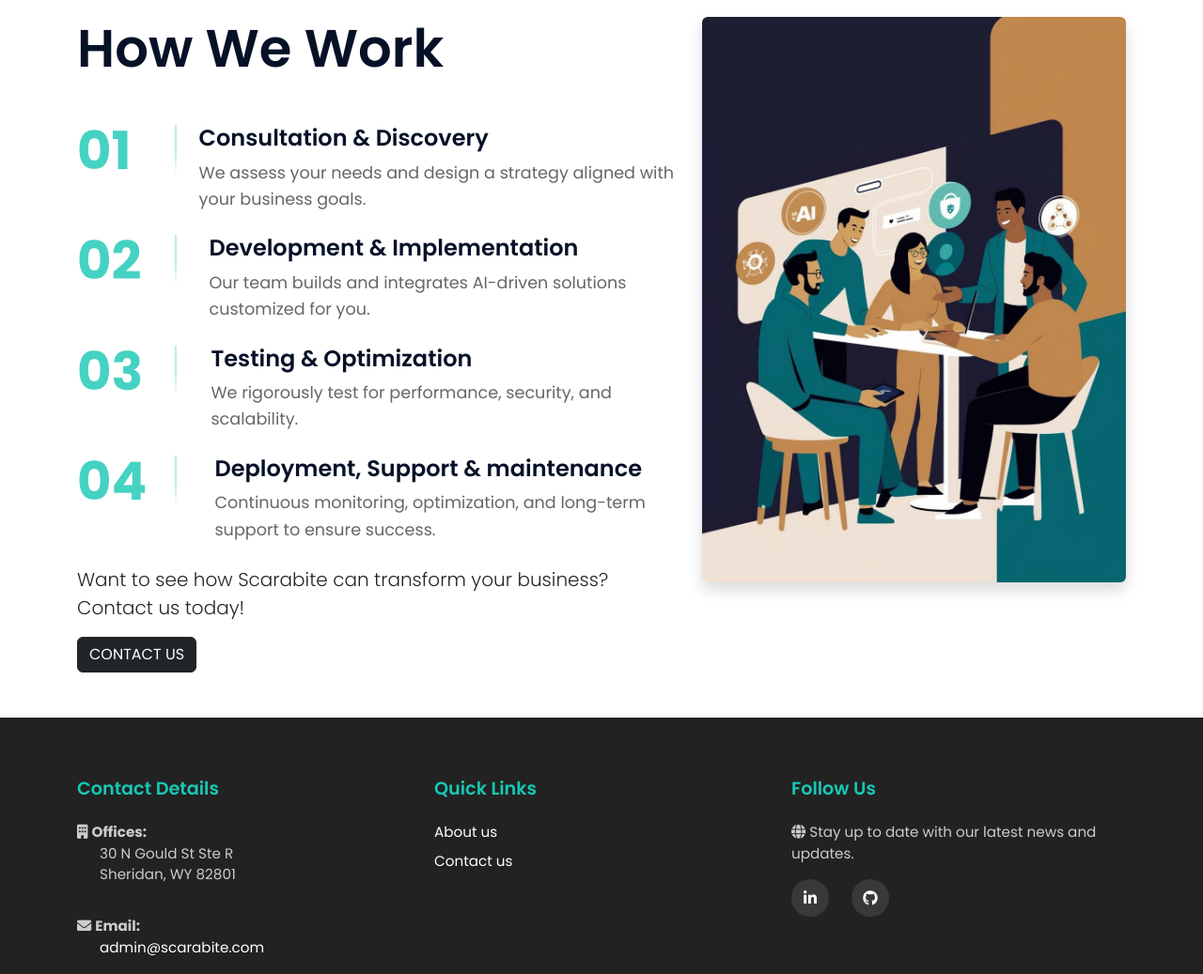
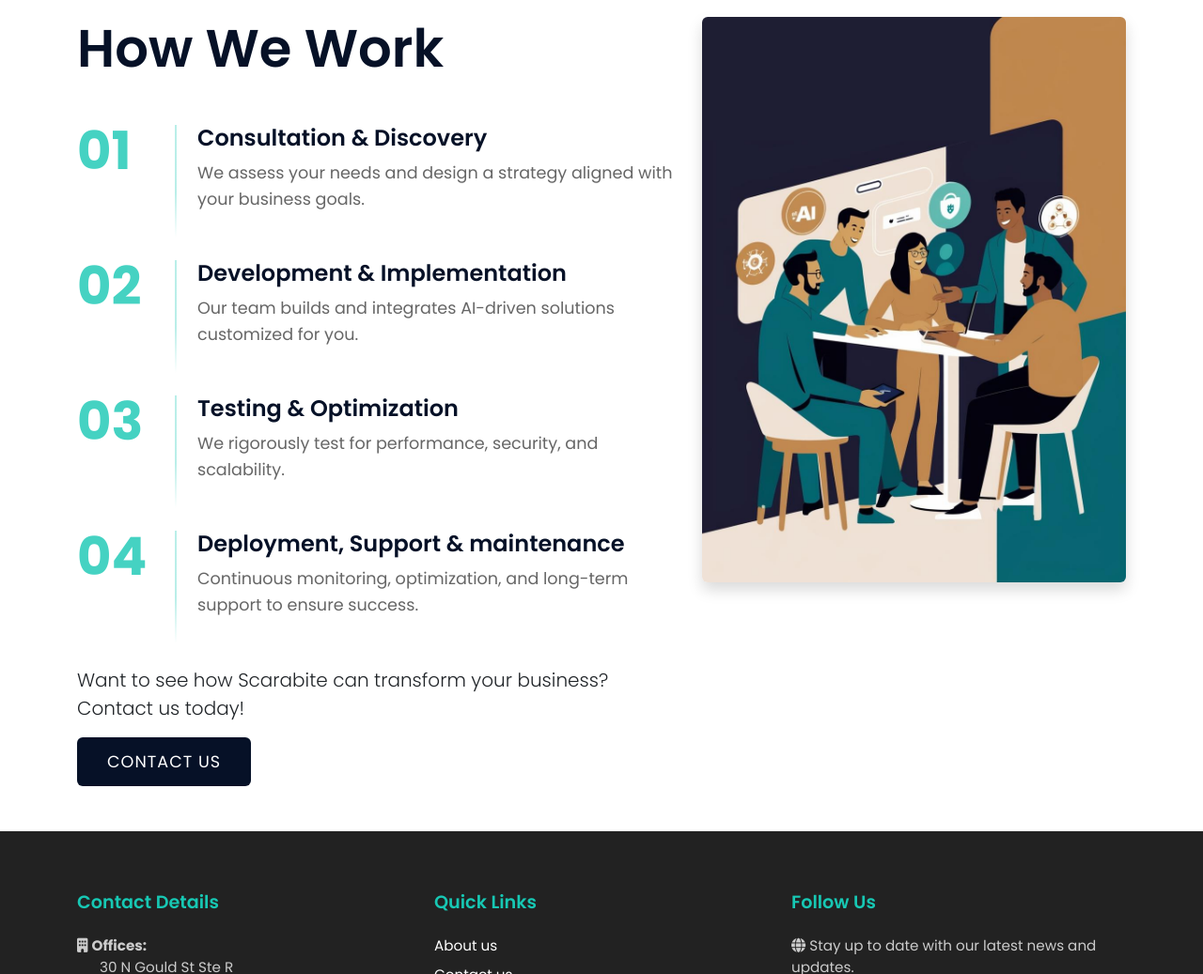
Before and after one commit to kvasilopoulos/scarabite, a plain HTML site: page index.html in a window 1280 px wide. Shown: the part 4480-5517 px from the top of the page at 94% size. Drawn offline with nearby package versions, Linux system fonts and the light colour scheme.

Commit message:
Update CSS for 'How We Work' section styling
- Adjust step layout with min-height and padding
- Enhance step number and content positioning
- Add hover and active states for dark button
- Improve vertical line styling with z-index

```diff
--- a/resources/css/main.css
+++ b/resources/css/main.css
@@ -622,6 +622,8 @@ body {
     align-items: flex-start;
     gap: 3rem;
     position: relative;
+    min-height: 120px;
+    padding-left: 0;
 }
 
 .step-number {
@@ -629,14 +631,20 @@ body {
     font-weight: 700;
     color: var(--brand-teal);
     line-height: 1;
-    min-width: 80px;
+    width: 80px;
     opacity: 0.8;
     text-align: right;
     padding-right: 1.5rem;
+    position: relative;
+    z-index: 1;
+    flex-shrink: 0;
 }
 
 .step-content {
     flex: 1;
+    position: relative;
+    z-index: 1;
+    padding-left: 0;
 }
 
 .step-content h3 {
@@ -657,11 +665,42 @@ body {
     content: '';
     position: absolute;
     left: calc(80px + 1.5rem);
-    top: 0px;
+    top: 0;
     width: 2px;
-    height: calc(100% - 40px);
+    height: 100%;
     background: linear-gradient(to bottom, var(--brand-teal) 60%, transparent);
     opacity: 0.3;
+    z-index: 0;
+}
+
+.how-we-work .btn-dark {
+    background-color: var(--deep-blue);
+    color: white;
+    border: none;
+    padding: 0.8rem 2rem;
+    font-size: 1.1rem;
+    text-transform: uppercase;
+    letter-spacing: 1px;
+    transition: all 0.3s ease;
+    display: inline-block;
+    margin: 0 auto;
+    width: fit-content;
+    cursor: pointer;
+    position: relative;
+    z-index: 10;
+}
+
+.how-we-work .btn-dark:hover {
+    background-color: var(--brand-teal);
+    color: white;
+    transform: translateY(-2px);
+    box-shadow: 0 5px 15px rgba(6, 17, 39, 0.2);
+    text-decoration: none;
+}
+
+.how-we-work .btn-dark:active {
+    transform: translateY(2px);
+    box-shadow: 0 2px 8px rgba(6, 17, 39, 0.1);
 }
 
 /* Footer */
```
